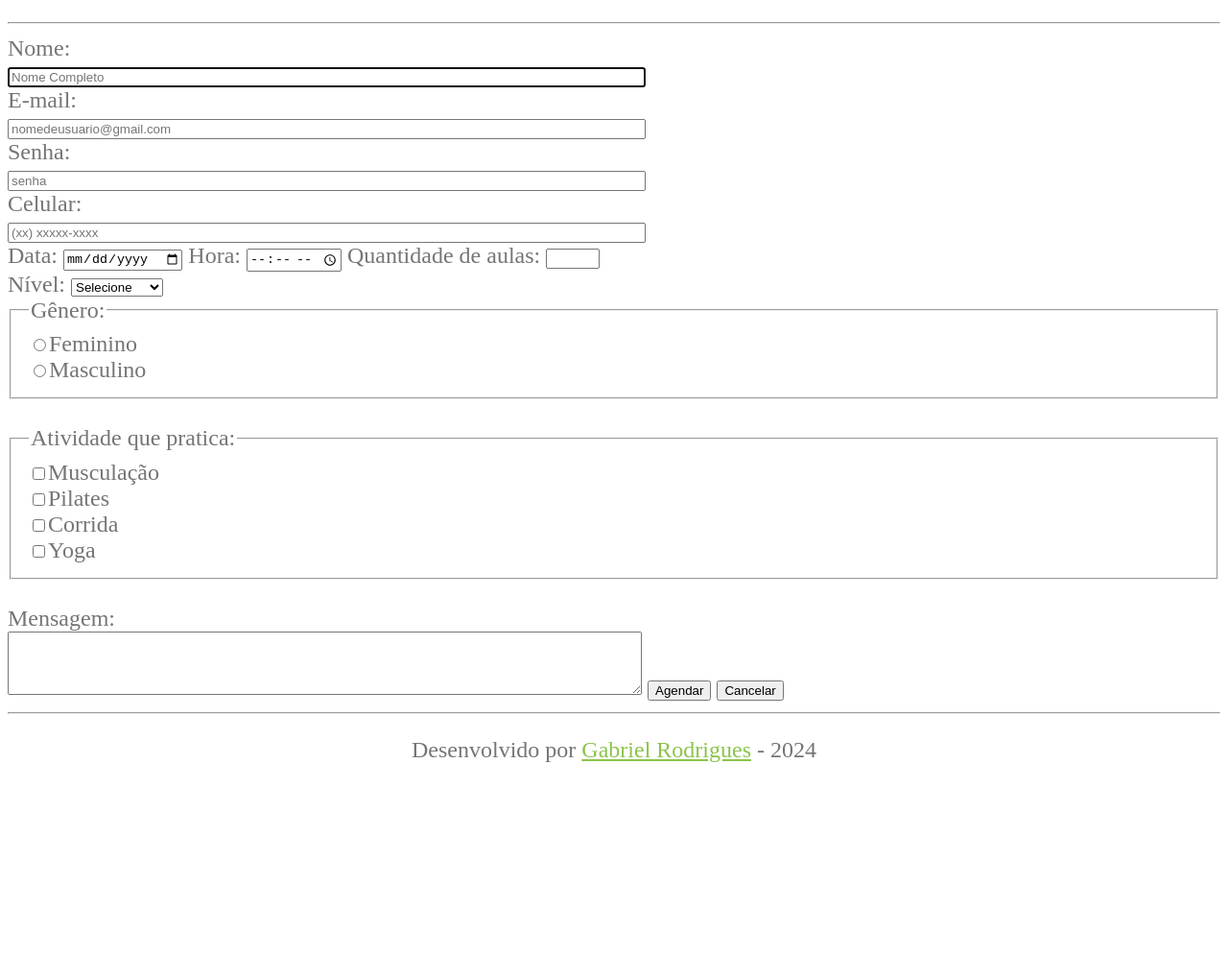
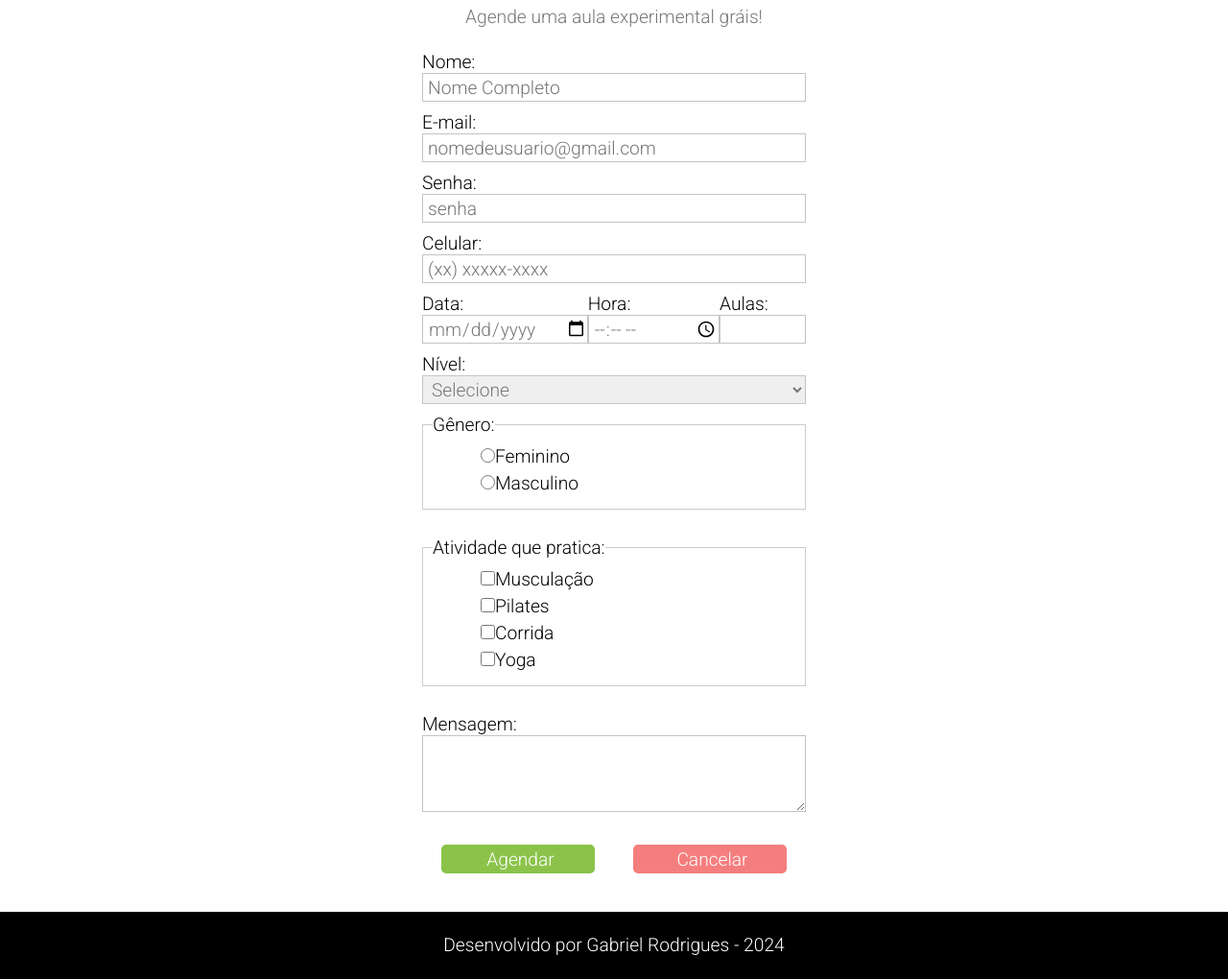
Before and after one commit to gabsantosmr/Logica-de-programacao, a plain HTML site: page Site das aulas/agend.html in a window 1280 px wide. Shown: the part 540-1560 px from the top of the page at 96% size. Before the commit the page ends 1359 px from the top, so only its background shows below. Drawn offline with Linux system fonts and the light colour scheme.

Commit message:
Add files via upload

```diff
--- a/Site das aulas/agend.html
+++ b/Site das aulas/agend.html
@@ -6,40 +6,45 @@
 		<meta name="author" content="Gabriel" />
 		<meta name="keywords" content="rfb no parque" />
 		<meta name="description" content="aulas de progressive fitball no parque aos finais de semana" />
+		<link rel="stylesheet" href="style.css">
 	</head>
-	<body link="#8bc34a" alink="#8bc34a" vlink="#8bc34a">
-		<img src="imagens/banner.png" alt="banner com a logo do PFB no parque e uma paisagem de fundo" width="100%" height="" />
-		<center>
-			<font face="avenir" size="4">
-				<a href="index.html"> HOME </a>
-				<a href="index.html#beneficios"> BENEFÍCIOS </a>
-				<a href="index.html#modalidades"> MODALIDADES </a>
-				<a href="index.html#treinos"> TREINOS </a>
-				<a href="#"> AGENDAMENTO </a>
-			</font>
-		</center>
-		<hr />
-		<font color="#3F51B5" size="4">
-			<h1 align="center">Agendamentos</h1>
-		</font>
-		<font color="#757575" face="Avenir" size="5" align="justify">
-			<p align="justify">Agende uma aula experimental <b>gráis</b>!</p>
-		<hr>
+	<body>
+		<header>
+			<img src="imagens/banner.png" alt="banner com a logo do PFB no parque e uma paisagem de fundo" />
+		</header>
+		<nav>
+			<a class="am" href="index.html"> HOME </a>
+			<a class="am" href="index.html#beneficios"> BENEFÍCIOS </a>
+			<a class="am" href="index.html#modalidades"> MODALIDADES </a>
+			<a class="am" href="index.html#treinos"> TREINOS </a>
+			<a class="am" href="#"> AGENDAMENTO </a>
+		</nav>
+		<section id="agendamentos">
+			<h1>Agendamentos</h1>
+			<p>Agende uma aula experimental gráis!</p>
 			<form name="" method="" action="">
-			<label for="nome">Nome:</label><br/>
-			<input id="nome" type="text" name="nome" size="80" placeholder="Nome Completo" required autofocus /><br/>
-			<label for="email">E-mail:</label><br/>
-			<input id="email" type="email" name="e-mail" size="80" placeholder="nomedeusuario@gmail.com" required /><br/>
-			<label for="senha">Senha:</label><br/>
-			<input id="senha" type="password" name="senha" size="80" placeholder="senha" required /><br/>
-			<label for="celular">Celular:</label><br/>
-			<input id="celular" type="tel" name="celular" size="80" placeholder="(xx) xxxxx-xxxx" pattern="^\(?\d{2}\)\d{5}[-\s]\d{4}.*?$" required /><br/>
+				<label for="nome">Nome:</label>
+				<input id="nome" type="text" name="nome" placeholder="Nome Completo" required />
+				<label for="email">E-mail:</label>
+				<input id="email" type="email" name="e-mail" placeholder="nomedeusuario@gmail.com" required />
+				<label for="senha">Senha:</label>
+				<input id="senha" type="password" name="senha" placeholder="senha" required />
+				<label for="celular">Celular:</label>
+				<input id="celular" type="tel" name="celular" placeholder="(xx) xxxxx-xxxx" pattern="^\(?\d{2}\)\d{5}[-\s]\d{4}.*?$" required />
+				<div id="datahoranum">
+					<div>
 						<label for="dta">Data:</label>
-			<input id="data" type="date" name="data" size="80" required />
+						<input id="data" type="date" name="data" required />
+					</div>
+					<div>
 						<label for="hora">Hora:</label>
-			<input id="hora" type="time" name="hora" size="80" required />
-			<label for="qt">Quantidade de aulas:</label>
-			<input id="qt" type="number" min="1" max="10" step="1" name="qt" size="80" required /><br/>
+						<input id="hora" type="time" name="hora" required />
+					</div>
+					<div>
+						<label for="qt">Aulas:</label>
+						<input id="qt" type="number" min="1" max="10" step="1" name="qt" required /><br/>
+					</div>
+				</div>
 				<label for="nivel">Nível:</label>
 				<select id="nivel" name="nivel">
 					<option value="">Selecione</option>
@@ -61,12 +66,15 @@
 					<input id="yoga"type="checkbox" name="atividade" value="yoga"/><label for="yoga">Yoga</label><br/>
 				</fieldset><br/>
 				<label>Mensagem:</label><br/>
-			<textarea id="mensagem" cols="80" rows="4"></textarea>
-			<input type="submit" name="btn-agendar" value="Agendar"/>
-			<input type="reset" name="btn-cancelar" value="Cancelar"/>
+				<textarea id="mensagem" cols="52" rows="4"></textarea>
+				<div id="botaoform">
+					<input id="submit" type="submit" name="btn-agendar" value="Agendar"/>
+					<input id="reset" type="reset" name="btn-cancelar" value="Cancelar"/>
+				</div>
 			</form>
-		<hr>
-		<p align="center">Desenvolvido por <a href="http://instagram.com/gabsantosmr" target="_blank">Gabriel Rodrigues</a> - 2024</p>
-		</font>
+		</section>
+		<footer>
+			<p>Desenvolvido por <a href="http://instagram.com/gabsantosmr" target="_blank">Gabriel Rodrigues</a> - 2024</p>
+		</footer>
 	</body>
 </html>
--- a/Site das aulas/style.css
+++ b/Site das aulas/style.css
@@ -7,14 +7,11 @@
 body {
     background-color: #fff;
 }
-header, img {
+header, header img {
     width: 100%;
     height: 380px;
 }
-.banner {
-    width: 100%;
-    height: 380px;
-}
+
 nav {
     background-color: #00bcd4;
     text-align: center;
@@ -100,6 +97,10 @@ h2 {
     box-shadow: 0 4px 8px #ccc;
     transition: 0.5s;
 }
+.card img {
+    width: 100%;
+    border-radius: 8px 8px 0 0;
+}
 .card:hover {
     box-shadow: 0 8px 16px #ccc;
 }
@@ -118,3 +119,103 @@ h3 {
     text-align: center;
     margin-bottom: 10px;
 }
+#treinos p{
+    text-align: center;
+    margin-bottom: 10px;
+}
+#conttreinos {
+    display: flex;
+}
+#contimgs {
+    margin-top: 40px;
+    display: flex;
+    justify-content: center;
+    align-items: center;
+}
+#contimgs p {
+    color: #000;
+}
+#contetreinos, #vidtreinos {
+    padding: 40px;
+
+}
+#contetreinos img {
+    width: 30px;
+    height: 30px;
+    padding: 10px;
+}
+#video {
+    width: 400px;
+}
+footer {
+    background-color: #000;
+    padding: 20px;
+}
+footer p{
+    text-align: center;
+    color: #fff;
+}
+footer a{
+    color: #fff;
+    text-decoration: none;
+}
+footer a:hover{
+    color: #00bcd4;
+}
+/*agendamentos*/
+#agendamentos {
+
+}
+#agendamentos p{
+    text-align: center;
+    margin-bottom: 20px;
+}
+form {
+    width: 400px;
+    margin: 0 auto;
+
+}
+input, select, textarea{
+    width: 100%;
+    height: 30px;
+    margin-bottom: 10px;
+    padding-left: 5px;
+    box-sizing: border-box;
+    border: 1px solid #c4c4c4;
+    color: #777;
+}
+label, fieldset, input, select, textarea {
+    font-family: 'Roboto', sans-serif;
+    font-size: 1.2rem;
+}
+fieldset {
+    border: 1px solid #ccc;
+    margin-bottom: 10px;
+    padding: 10px;
+}
+#datahoranum {
+    display: flex;
+}
+#masc, #fem, #musculacao, #pilates, #corrida, #yoga{
+    width: 15px;
+    height: 15px;
+    margin-left: 50px;
+}
+textarea {
+    height: 80px;
+}
+#botaoform {
+    display: flex;
+}
+#submit, #reset{
+    margin: 20px;
+    color: #fff;
+    border: 0;
+    border-radius: 5px;
+}
+#submit {
+    background-color: #8bc34a;
+}
+#reset {
+    background-color: #f47e7e;
+}
```
Also changed, not shown: Site das aulas/index.html (+22 -18 lines). Lines whose indentation alone changed are shown as unchanged.
